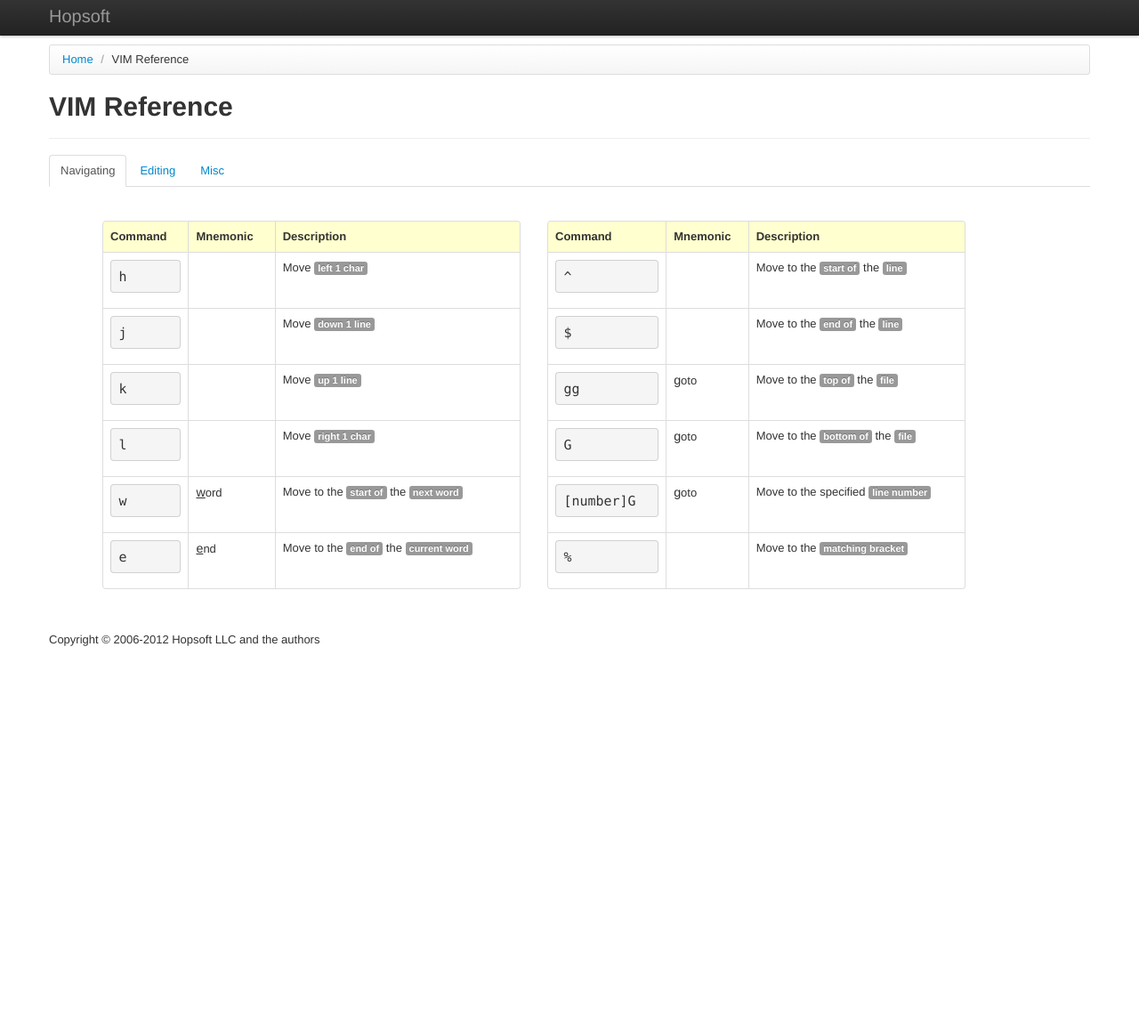
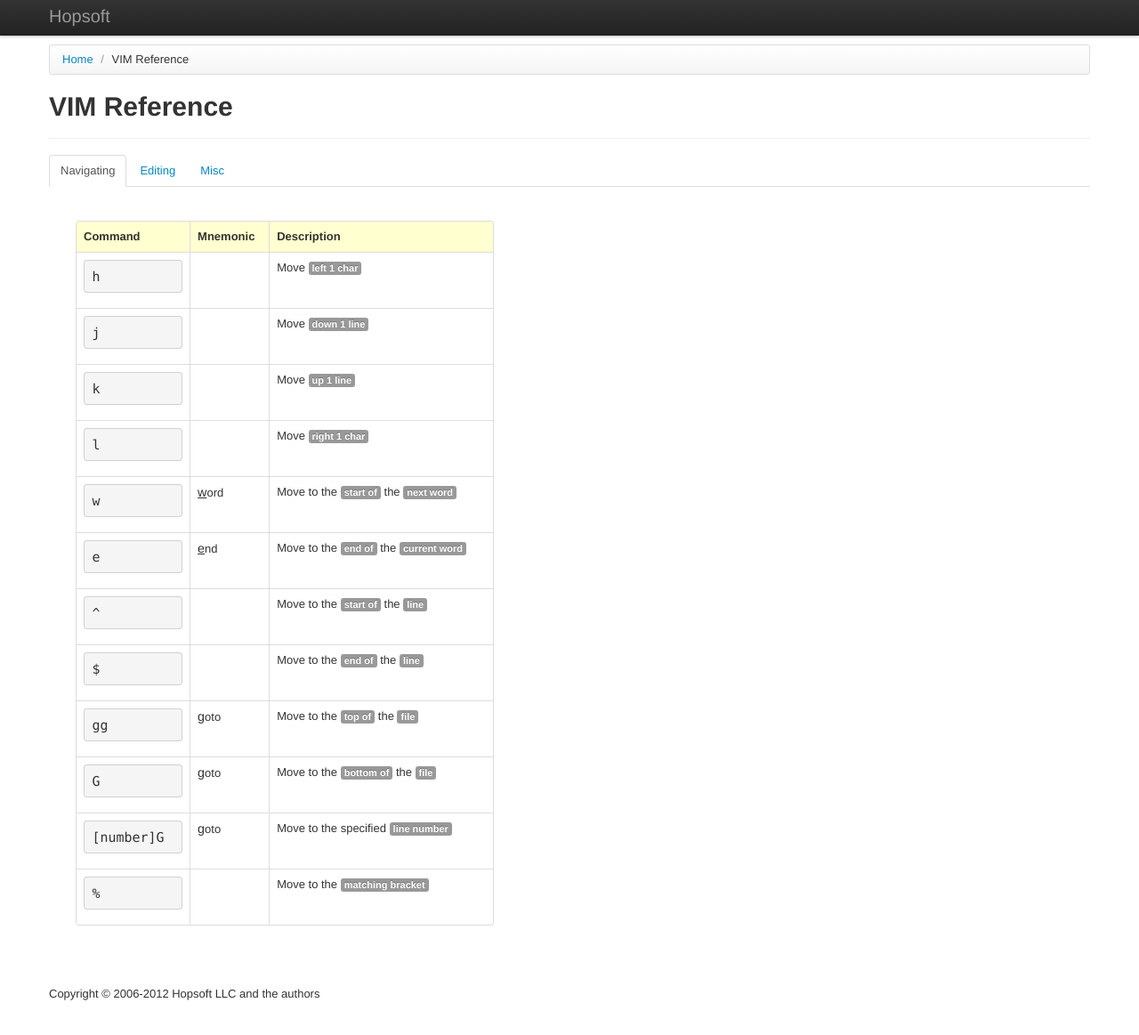
Before and after one commit to hopsoft/hopsoft.github.io, a Jekyll site: the page built from vim.markdown, in a window 1280 px wide and 1176 px high. Shown: the top 1163 px of the window at 89% size. Built offline with Jekyll 4.4.1, drawn with Linux system fonts in a browser that asks for light colours.

Commit message:
Moved to single table.

```diff
--- a/public/stylesheets/main.css
+++ b/public/stylesheets/main.css
@@ -25,7 +25,7 @@ pre.command {
 }
 
 .tab-content {
-  padding: 20px 0 0 30px;
+  padding: 20px 0 20px 0;
 }
 
 #footer {
--- a/vim.markdown
+++ b/vim.markdown
@@ -75,23 +75,6 @@ layout: bootstrap
               <td>Move to the <span class="label">end of</span> the <span class="label">current word</span></td>
             </tr>
 
-          </tbody>
-        </table>
-
-      </div>
-
-      <div class="span5">
-
-        <table class="table table-bordered">
-          <thead>
-            <tr>
-              <th>Command</th>
-              <th>Mnemonic</th>
-              <th>Description</th>
-            </tr>
-          </thead>
-          <tbody>
-
             <tr>
               <td><pre class="command">^</pre></td>
               <td></td>
```
